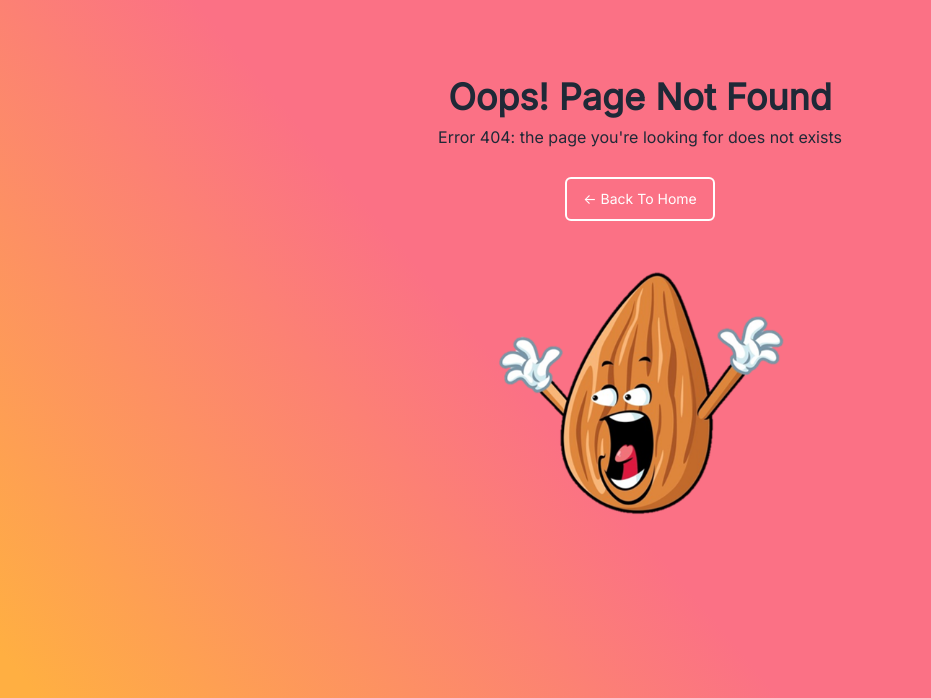
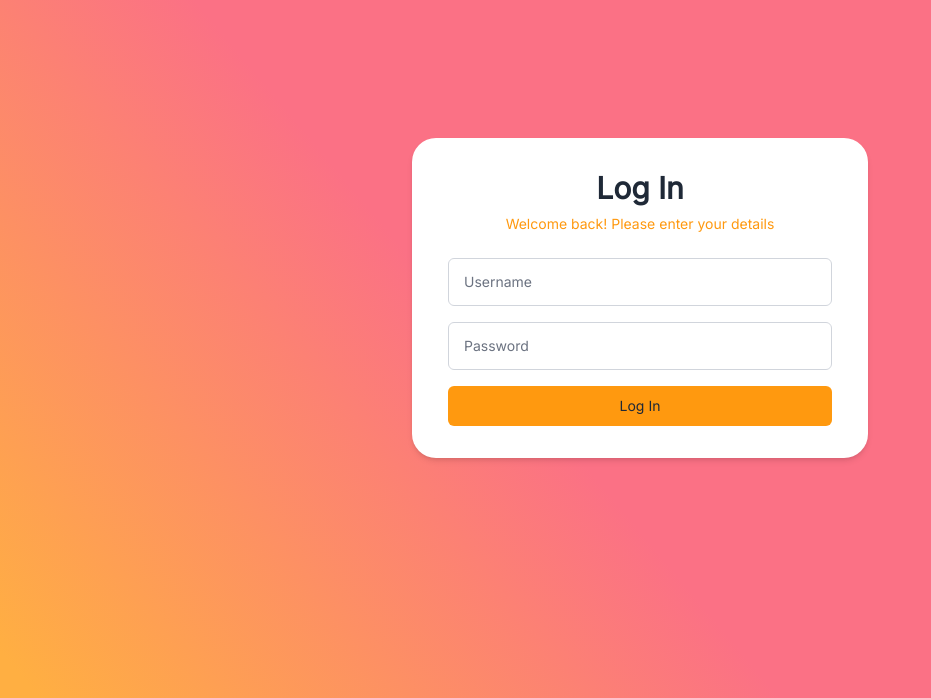
Before and after one commit to shakedGoffer/almond-ipam-new, a React (Vite) app: page /login in a window 1280 px wide. Before the commit this address had no page. Shown: the part 102-800 px from the top of the page, without its empty margins (0-931 px from the left). Built offline with nearby package versions, Linux system fonts and the light colour scheme; a web font is replaced by a local one.

Commit message:
fix: fix card component to shudcon ui card

```diff
--- a/src/components/AddressAvailability.tsx
+++ b/src/components/AddressAvailability.tsx
@@ -1,12 +1,18 @@
 import GuidPieChart from "./charts/GuidPieChart";
-import Card from "./Card";
+import { Card, CardContent, CardTitle } from "./ui/card";
 
 interface AddressAvailabilityProps {
-    totalFreeAddresses: number,
-    totalAllocatedAddresses: number,
+  totalFreeAddresses: number;
+  totalAllocatedAddresses: number;
 }
-const AddressAvailability = ({ totalFreeAddresses, totalAllocatedAddresses, }: AddressAvailabilityProps) => {
-    const utilization = Math.round((totalAllocatedAddresses / (totalAllocatedAddresses + totalFreeAddresses)) * 100);
+const AddressAvailability = ({
+  totalFreeAddresses,
+  totalAllocatedAddresses,
+}: AddressAvailabilityProps) => {
+  const utilization = Math.round(
+    (totalAllocatedAddresses / (totalAllocatedAddresses + totalFreeAddresses)) *
+      100,
+  );
 
   const data = [
     {
@@ -23,13 +29,17 @@ const AddressAvailability = ({ totalFreeAddresses, totalAllocatedAddresses, }: A
 
   return (
     <Card className="flex flex-col items-center w-fit">
-            <Card.title text="Address Availability" />
-
+      <CardTitle className="text-center">
+        <h2>Address Availability</h2>
+      </CardTitle>
+      <CardContent>
         <GuidPieChart data={data} className="size-48 flex flex-1 ">
           <span className="text-xl font-bold text-primary-text">
             {utilization}%
           </span>
-                <span className="text-[10px] uppercase text-secondary-text">Used</span>
+          <span className="text-[10px] uppercase text-secondary-text">
+            Used
+          </span>
         </GuidPieChart>
 
         <div className="text-primary-text mt-auto mt-4">
@@ -48,6 +58,7 @@ const AddressAvailability = ({ totalFreeAddresses, totalAllocatedAddresses, }: A
             ))}
           </ul>
         </div>
+      </CardContent>
     </Card>
   );
 };
--- a/src/components/AddressSummary.tsx
+++ b/src/components/AddressSummary.tsx
@@ -1,44 +1,59 @@
-import SummeryBarChart from './charts/SummeryBarChart';
-import Card from './Card';
-
-
-
+import SummeryBarChart from "./charts/SummeryBarChart";
+import { Card, CardContent, CardTitle } from "./ui/card";
 
 interface AddressSummaryProps {
-  totalFreeAddresses: number,
-  totalReservedAddresses: number,
-  totalDynamicAddresses: number
+  totalFreeAddresses: number;
+  totalReservedAddresses: number;
+  totalDynamicAddresses: number;
 }
 
-
-const AddressSummary = ({totalFreeAddresses, totalReservedAddresses, totalDynamicAddresses }: AddressSummaryProps) => {
-
+const AddressSummary = ({
+  totalFreeAddresses,
+  totalReservedAddresses,
+  totalDynamicAddresses,
+}: AddressSummaryProps) => {
   const data = [
-    { name: 'free', value: totalFreeAddresses, fill: 'var(--color-address-free)', },
-    { name: 'dynamic', value: totalReservedAddresses, fill: 'var(--color-address-dynamic)', },
-    { name: 'reserved', value: totalDynamicAddresses, fill: 'var(--color-address-reserved)', },
+    {
+      name: "free",
+      value: totalFreeAddresses,
+      fill: "var(--color-address-free)",
+    },
+    {
+      name: "dynamic",
+      value: totalReservedAddresses,
+      fill: "var(--color-address-dynamic)",
+    },
+    {
+      name: "reserved",
+      value: totalDynamicAddresses,
+      fill: "var(--color-address-reserved)",
+    },
   ];
 
   return (
     <Card className="flex flex-col gap-3 w-fit">
-      <Card.title text="Address Summery" />
-      <SummeryBarChart data={data} className='w-48 h-40' />
+      <CardTitle className="text-center">
+        <h2>Address Summery</h2>
+      </CardTitle>
+      <CardContent>
+        <SummeryBarChart data={data} className="w-48 h-40" />
         <div className="flex flex-col text-primary-text gap-4">
-
           <ul className="gap-1 flex flex-col">
-          {data.map((ipType) =>
+            {data.map((ipType) => (
               <li key={ipType.name} className="flex items-center gap-2 text-sm">
-              <div className="size-[14px] rounded-[3px]" style={{ backgroundColor: `${ipType.fill}` }} />
+                <div
+                  className="size-[14px] rounded-[3px]"
+                  style={{ backgroundColor: `${ipType.fill}` }}
+                />
                 <span className="capitalize">{ipType.name} Addresses</span>
               </li>
-          )}
+            ))}
           </ul>
           {/*  <p className="text-sm ">Total Allocated Addresses: {totalAllocatedAddresses}</p> */}
         </div>
+      </CardContent>
     </Card>
   );
 };
 
-
-
 export default AddressSummary;
--- a/src/components/Card.tsx
+++ /dev/null
@@ -1,23 +0,0 @@
-import type React from "react";
-import { cn } from '@/lib/utils/cn';
-
-const Card = ({ children, className }: { children: React.ReactNode, className?: string }) => {
-
-  return (
-    <div className={cn("p-8 bg-container-bg-transparent rounded-3xl text-sm shadow-md ", className)}>
-      {children}
-    </div>
-  );
-};
-
-
-const CardTitle = ({ className, text }: { className?: string, text: string }) => {
-
-  return (
-    <h2 className={cn("text-center text-base font-semibold text-primary-text", className)}>{text}</h2>
-  );
-};
-
-Card.title = CardTitle;
-
-export default Card;
--- a/src/components/ui/card.tsx
+++ b/src/components/ui/card.tsx
@@ -36,7 +36,7 @@ function CardTitle({ className, ...props }: React.ComponentProps<"div">) {
   return (
     <div
       data-slot="card-title"
-      className={cn("text-3xl font-bold", className)}
+      className={cn("text-base leading-normal font-bold group-data-[size=sm]/card:text-sm", className)}
       {...props}
     />
   );
@@ -70,7 +70,7 @@ function CardContent({ className, ...props }: React.ComponentProps<"div">) {
     <div
       data-slot="card-content"
       className={cn(
-        "px-6 group-data-[size=sm]/card:px-4",
+        "px-1 group-data-[size=sm]/card:px-4",
         "flex flex-col h-full gap-1",
         className,
       )}
--- a/src/pages/AboutPage.tsx
+++ b/src/pages/AboutPage.tsx
@@ -1,17 +1,13 @@
 import {
   Card,
-  CardAction,
   CardContent,
-  CardDescription,
-  CardFooter,
-  CardHeader,
   CardTitle,
 } from "@/components/ui/card";
 
 const AboutPage = () => {
   return (
     <Card className="flex flex-col h-full gap-1 text-primary-text">
-      <CardTitle className=" mb-6">Introduction</CardTitle>
+      <CardTitle className="mb-6"><h1 className="text-3xl">Introduction</h1></CardTitle>
       <CardContent>
         <p className="">
           ALMOND IP address management (IPAM) helps you effectively monitor your
--- a/src/pages/LoginPage.tsx
+++ b/src/pages/LoginPage.tsx
@@ -1,13 +1,12 @@
 import { useForm, type SubmitHandler } from "react-hook-form";
-import Card from "../components/Card";
 import Input from "../components/Input";
 import { Button } from "@/components/ui/button";
+import { Card, CardContent, CardTitle } from "@/components/ui/card";
 
 type logInFormSchemaType = {
   userName: string;
   password: string;
-}
-
+};
 
 const LoginPage = () => {
   const form = useForm<logInFormSchemaType>();
@@ -19,25 +18,43 @@ const LoginPage = () => {
   return (
     <div className="flex items-center flex-1 justify-center ">
       <Card className="flex flex-col items-center justify-center w-fit h-fit bg-form-bg">
-                <div className="flex flex-col items-center gap-2">
+        <CardTitle className="flex flex-col items-center gap-2">
             <h1 className="text-3xl text-sid-bar-primary-text ">Log In</h1>
-                    <p className="text-primary">Welcome back! Please enter your details</p>
-                </div>
-                <form className="flex flex-col w-96 gap-4 py-6">
-                    <Input  {...form.register("userName", { required: "Input is required" })} error={form.formState.errors.userName?.message}
-                        label='Username' />
-                    <Input {...form.register("password", { required: "Input is required" })} error={form.formState.errors.password?.message}
-                        label='Password' type="password" />
+            <p className="text-primary font-medium text-sm">
+              Welcome back! Please enter your details
+            </p>
+        </CardTitle>
+        <CardContent>
+          <form className="flex flex-col w-96 gap-4">
+            <Input
+              {...form.register("userName", { required: "Input is required" })}
+              error={form.formState.errors.userName?.message}
+              label="Username"
+            />
+            <Input
+              {...form.register("password", { required: "Input is required" })}
+              error={form.formState.errors.password?.message}
+              label="Password"
+              type="password"
+            />
 
-                    <Button type="submit" variant="form" onClick={form.handleSubmit(onSubmit)}
-                        className="w-full hover:bg-primary-light">
-                        {form.formState.isSubmitting ? 'Loading...' : 'Log In'}
+            <Button
+              type="submit"
+              variant="form"
+              onClick={form.handleSubmit(onSubmit)}
+              className="w-full hover:bg-primary-light"
+            >
+              {form.formState.isSubmitting ? "Loading..." : "Log In"}
             </Button>
-                    {form.formState.errors.root && <span className="text-sm text-status-error text-center">{form.formState.errors.root.message}</span>}
+            {form.formState.errors.root && (
+              <span className="text-sm text-status-error text-center">
+                {form.formState.errors.root.message}
+              </span>
+            )}
           </form>
+        </CardContent>
       </Card>
     </div>
-
   );
 };
 
--- a/src/pages/SubnetDetailsPage.tsx
+++ b/src/pages/SubnetDetailsPage.tsx
@@ -1,12 +1,12 @@
 import { Link, useParams } from "react-router-dom";
-import fakeData from "../../fakeData/fakeData"
+import fakeData from "../../fakeData/fakeData";
 import { formatAddressesData, type Subnet } from "@/lib/utils/dataUtils";
-import Card from "../components/Card";
 import Divider from "../components/Divider";
 import Table from "../components/Table";
 import SearchBar from "../components/SearchBar";
 import { Button } from "@/components/ui/button";
 import { ChevronsLeft, Edit, Plus, TrashIcon } from "lucide-react";
+import { Card, CardContent } from "@/components/ui/card";
 
 const SubnetDetailsPage = () => {
   const { subnetAddress } = useParams();
@@ -19,14 +19,12 @@ const SubnetDetailsPage = () => {
     { Header: "Type", accessor: "type" },
   ];
 
-
   return (
-
     <div className="flex flex-col flex-1 min-w-min gap-6">
       <div className="flex flex-row items-center justify-between text-primary-text">
         <Link to={`/subnets`}>
-                    < ChevronsLeft />
-                </Link >
+          <ChevronsLeft />
+        </Link>
         <div className="flex flex-row gap-2">
           <Button className="gap-1">
             <Plus />
@@ -40,12 +38,14 @@ const SubnetDetailsPage = () => {
           </Button>
         </div>
       </div>
-            {/* <Divider /> */}
-            <Card >
-
+      <Divider />
+      <Card>
+        <CardContent >
           <div className="flex flex-row gap-4 justify-around">
             <ul>
-                        <li>Subnet Address: {subnetAddress}/{subnet.subnet_cidr}</li>
+              <li>
+                Subnet Address: {subnetAddress}/{subnet.subnet_cidr}
+              </li>
               <li>Subnet Name: {subnet.name}</li>
               <li>Subnet Description: {subnet.description}</li>
             </ul>
@@ -53,15 +53,21 @@ const SubnetDetailsPage = () => {
             <ul>
               <li> Default Gateway: {subnet.gateway}</li>
               <li>DNS Servers: {subnet.dns_servers.toString()}</li>
-                        <li>Total Addresses: {Object.keys(subnet.allocated_ips).length}</li>
+              <li>
+                Total Addresses: {Object.keys(subnet.allocated_ips).length}
+              </li>
             </ul>
           </div>
+        </CardContent>
       </Card>
+
       <div className="flex flex-col gap-4">
         <SearchBar />
-                <Table data={formatAddressesData(subnet.allocated_ips)} columns={columns} />
+        <Table
+          data={formatAddressesData(subnet.allocated_ips)}
+          columns={columns}
+        />
       </div>
-
     </div>
   );
 };
```
Also changed, not shown: src/Router.tsx (+6 -5 lines). Lines whose indentation alone changed are shown as unchanged.
